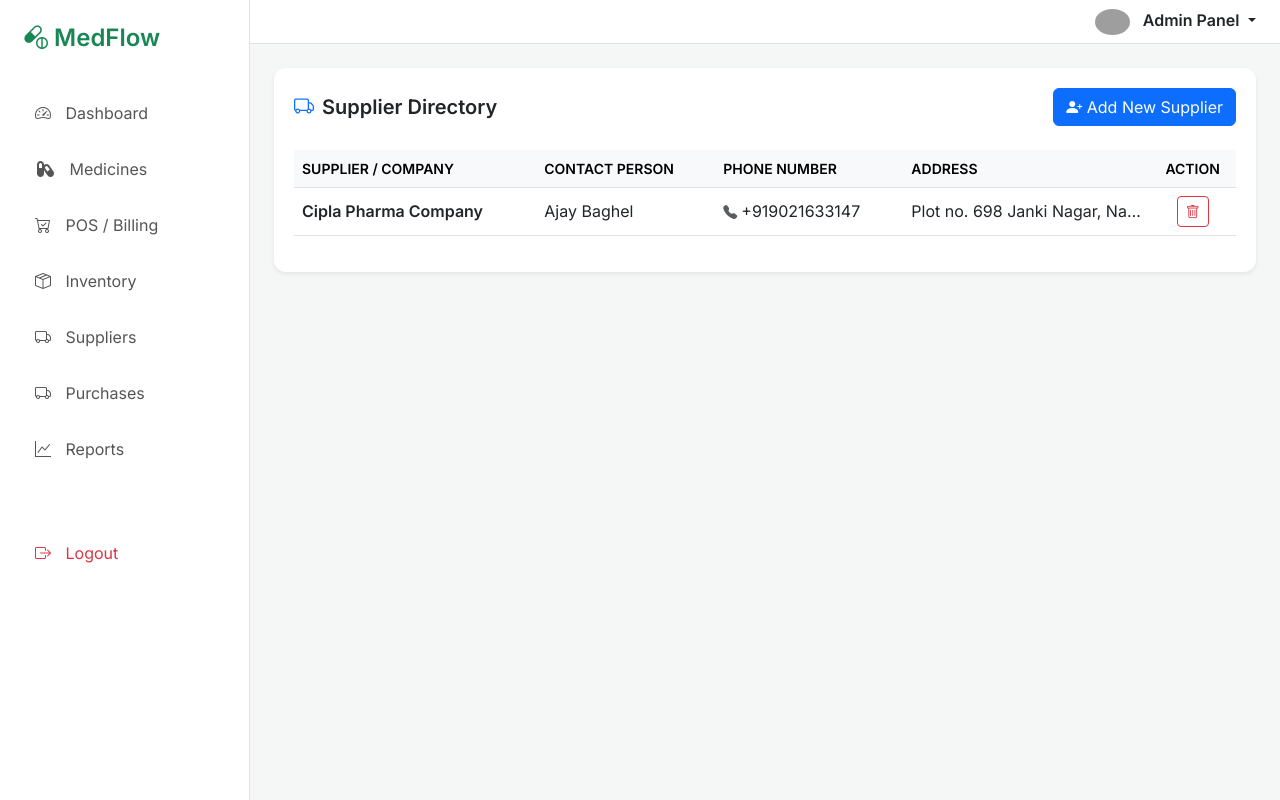
After one commit to AjayBaghel2004/MedFlow, a Django app: page /suppliers/ in a window 1280 px wide. The commit adds this page. Run offline with Django 5.2, Linux system fonts and the light colour scheme; a user stored in the database is signed in; data comes from the database, SQL or seed files in the repository; both versions use the stored data as it was after the commit; some libraries are stand-ins or nearby versions; grey boxes are pictures that could not be loaded.

Commit message:
Purchases and Suppliers module is ready

```diff
--- a/medflowapp/models.py
+++ b/medflowapp/models.py
@@ -59,6 +59,9 @@ class Purchase(models.Model):
     cost_price=models.DecimalField(max_digits=11, decimal_places=2)
     purchase_date=models.DateTimeField(default=timezone.now)
 
+    def total_cost(self):
+        return self.quantity_received * self.cost_price
+
 class Sale(models.Model):
     invoice_number=models.IntegerField()
     customer = models.ForeignKey(Customer, on_delete=models.PROTECT)
--- a/medflowapp/templates/layout/sidebar.html
+++ b/medflowapp/templates/layout/sidebar.html
@@ -7,6 +7,7 @@
             <li class="nav-item"><a href="/medicine/" class="nav-link" onclick="showModule('medicine')"><i class="fa-solid fa-capsules"></i> Medicines</a></li>
             <li class="nav-item"><a href="/point-of-sale/" class="nav-link" onclick="showModule('pos')"><i class="bi bi-cart-check"></i> POS / Billing</a></li>
             <li class="nav-item"><a href="/inventory/" class="nav-link" onclick="showModule('inventory')"><i class="bi bi-box-seam"></i> Inventory</a></li>
+            <li class="nav-item"><a href="/suppliers/" class="nav-link" onclick="showModule('purchases')"><i class="bi bi-truck"></i> Suppliers</a></li>
             <li class="nav-item"><a href="/purchases/" class="nav-link" onclick="showModule('purchases')"><i class="bi bi-truck"></i> Purchases</a></li>
             <li class="nav-item"><a href="/reports/" class="nav-link" onclick="showModule('reports')"><i class="bi bi-graph-up"></i> Reports</a></li>
             <li class="nav-item mt-5"><a href="/login/" class="nav-link text-danger"><i class="bi bi-box-arrow-right"></i> Logout</a></li>
--- a/medflowapp/templates/medflowapp/POS_section.html
+++ b/medflowapp/templates/medflowapp/POS_section.html
@@ -225,7 +225,8 @@
             url: "/add-customer/",
             data: {
                 "customer_name": customer_name,
-                "phone_number": customer_phone
+                "phone_number": customer_phone,
+                "csrfmiddlewaretoken": "{{ csrf_token }}"
             },
             success: function () {
                 alert('New Customer added.')
@@ -251,7 +252,8 @@
                 method: "POST",
                 url: "/remove-customer/",
                 data: {
-                    "customer_ID": customer_ID
+                    "customer_ID": customer_ID,
+                    "csrfmiddlewaretoken": "{{ csrf_token }}"
                 },
                 success: function () {
                     //alert("Customer Removed.")
--- /dev/null
+++ b/medflowapp/templates/medflowapp/suppliers_section.html
@@ -0,0 +1,152 @@
+{% extends 'layout/base.html' %}
+
+{% block content %}
+<div id="supplier-module" class="module-content">
+    <div class="table-container">
+        <div class="d-flex justify-content-between align-items-center mb-4">
+            <h5 class="fw-bold m-0"><i class="bi bi-truck text-primary me-2"></i>Supplier Directory</h5>
+            <button class="btn btn-primary" data-bs-toggle="modal" data-bs-target="#addSupplierModal">
+                <i class="bi bi-person-plus-fill"></i> Add New Supplier
+            </button>
+        </div>
+
+        <div class="table-responsive">
+            <table class="table align-middle table-hover">
+                <thead class="table-light text-muted small text-uppercase">
+                    <tr>
+                        <th>Supplier / Company</th>
+                        <th>Contact Person</th>
+                        <th>Phone Number</th>
+                        <th>Address</th>
+                        <th class="text-center">Action</th>
+                    </tr>
+                </thead>
+                <tbody>
+                    {% for supplier in suppliers %}
+                    <tr>
+                        <td><span class="fw-bold text-dark">{{ supplier.supplier_name }}</span></td>
+                        <td>{{ supplier.supplier_person }}</td>
+                        <td><i class="bi bi-telephone-fill small text-muted me-1"></i>{{ supplier.supplier_contact }}</td>
+                        <td class="text-truncate" style="max-width: 200px;">{{ supplier.supplier_address }}</td>
+                        <td class="text-center">
+                            <button class="btn btn-sm btn-outline-danger" onclick="delete_supplier('{{ supplier.id }}')">
+                                <i class="bi bi-trash"></i>
+                            </button>
+                        </td>
+                    </tr>
+                    {% empty %}
+                    <tr>
+                        <td colspan="5" class="text-center py-4 text-muted">No suppliers found. Add your first distributor.</td>
+                    </tr>
+                    {% endfor %}
+                </tbody>
+            </table>
+        </div>
+    </div>
+</div>
+
+<!-- Add Supplier Modal -->
+<div class="modal fade" id="addSupplierModal" tabindex="-1">
+    <div class="modal-dialog">
+        <div class="modal-content border-0 shadow">
+            <div class="modal-header bg-primary text-white">
+                <h5 class="modal-title">New Supplier Profile</h5>
+                <button type="button" class="btn-close btn-close-white" data-bs-dismiss="modal"></button>
+            </div>
+            <div class="modal-body">
+                <form id="supplierForm">
+                    <div class="mb-3">
+                        <label class="form-label fw-semibold">Company Name</label>
+                        <input type="text" id="sup_name" class="form-control" placeholder="e.g. HealthCorp Pharma" required>
+                    </div>
+                    <div class="mb-3">
+                        <label class="form-label fw-semibold">Contact Person</label>
+                        <input type="text" id="sup_person" class="form-control" placeholder="e.g. Alex Smith" required>
+                    </div>
+                    <div class="mb-3">
+                        <label class="form-label fw-semibold">Phone Number</label>
+                        <input type="tel" id="sup_contact" class="form-control" placeholder="+91 9999999999" required>
+                    </div>
+                    <div class="mb-3">
+                        <label class="form-label fw-semibold">Business Address</label>
+                        <textarea id="sup_address" class="form-control" rows="3" placeholder="Warehouse location..."></textarea>
+                    </div>
+                </form>
+            </div>
+            <div class="modal-footer">
+                <button type="button" class="btn btn-light" data-bs-dismiss="modal">Cancel</button>
+                <button type="button" class="btn btn-primary px-4" onclick="save_supplier()">Save Supplier</button>
+            </div>
+        </div>
+    </div>
+</div>
+
+{% endblock %}
+
+{% block script %}
+<script src="https://cdnjs.cloudflare.com/ajax/libs/jquery/3.7.1/jquery.min.js"
+    integrity="sha512-v2CJ7UaYy4JwqLDIrZUI/4hqeoQieOmAZNXBeQyjo21dadnwR+8ZaIJVT8EE2iyI61OV8e6M8PP2/4hpQINQ/g=="
+    crossorigin="anonymous" referrerpolicy="no-referrer"></script>
+<script src="https://cdn.jsdelivr.net/npm/sweetalert2@11"></script>
+<script>
+    function save_supplier() {
+        const data = {
+            "supplier_name": $('#sup_name').val(),
+            "contact_person": $('#sup_person').val(),
+            "phone_number": $('#sup_contact').val(),
+            "address": $('#sup_address').val(),
+            "csrfmiddlewaretoken": "{{ csrf_token }}" // Critical for secure POST[cite: 1, 8]
+        };
+
+        if (!data.supplier_name || !data.phone_number) {
+            Swal.fire('Required Fields', 'Please enter at least the company name and phone.', 'warning');
+            return;
+        }
+
+        $.ajax({
+            method: "POST",
+            url: "/add-supplier/", // Ensure this matches your urls.py[cite: 1]
+            data: data,
+            success: function(response) {
+                Swal.fire('Success', response.message, 'success').then(() => {
+                    location.reload();
+                });
+            },
+            error: function(xhr) {
+                Swal.fire('Error', xhr.responseJSON.message || 'Failed to save', 'error');
+            }
+        });
+    }
+
+    // Example delete function logic
+    function delete_supplier(id) {
+        Swal.fire({
+            title: 'Delete Supplier?',
+            text: "Existing purchase history will be protected.",
+            icon: 'warning',
+            showCancelButton: true,
+            confirmButtonColor: '#d33',
+            confirmButtonText: 'Yes, delete'
+        }).then((result) => {
+            if (result.isConfirmed) {
+                $.ajax({
+                    method:"POST",
+                    url:'/delete-supplier/',
+                    data:{
+                        "supplier_ID":id,
+                        "csrfmiddlewaretoken": "{{ csrf_token }}"
+                    },
+                    success: function(){
+                        Swal.fire(
+                            'Deleted',
+                            "Supplier Deleted Successfully",
+                            "Success"
+                        )
+                        location.href="/suppliers/"
+                    }
+                })
+            }
+        });
+    }
+</script>
+{% endblock %}
--- a/medflowapp/urls.py
+++ b/medflowapp/urls.py
@@ -12,6 +12,10 @@ urlpatterns = [
     path('delete-medicine/', views.delete_medicine, name='delete-medicine'),
     path('updation_page/<int:medicineid>', views.update_medicine_page, name='updation-page'),
     path('update-medicine/', views.update_med_info, name='update_medicine'),
+    path('suppliers/', views.supplier_list),
+    path('add-supplier/', views.add_supplier),
+    path('delete-supplier/', views.delete_supplier),
+    path('add-purchase/', views.add_purchases, name='add-purchase'),
     path('point-of-sale/', views.pos_billing, name='Point-of-Sale'),
     path('remove-customer/',views.remove_customer, name='remove-customer'),
     path('add-customer/', views.add_customer, name='add-customer'),
--- a/medflowapp/views.py
+++ b/medflowapp/views.py
@@ -66,9 +66,6 @@ def pos_billing(request):
 def inventory(request):
     return render(request, 'medflowapp/inventory.html')
 
-def purchases(request):
-    return render(request, 'medflowapp/purchases_section.html')
-
 def reports_section(request):
     return render(request, 'medflowapp/report_section.html')
 
@@ -108,7 +105,7 @@ def login_user(request):
         else:
             return JsonResponse({"status":403, "message": "Invalid Credentials"})
 
-@csrf_exempt
+@login_required
 def add_medicine(request):
     data = request.POST.dict()
     print(data)
@@ -127,7 +124,7 @@ def update_medicine_page(request, medicineid):
     print(f"Medicine ID : {medicine_ID}")
     return render(request, 'medflowapp/update_medicine.html', {"medicine_ID":medicine_ID})
 
-@csrf_exempt
+@login_required
 def update_med_info(request):
     try:
         data=request.POST.dict()
@@ -136,21 +133,90 @@ def update_med_info(request):
         medicine.price = data['price']
         medicine.quantity=data['quantity']
         medicine.expiry_date=data['expiry_date']
-        medicine.stock_status=data['stock_status']
         medicine.save()
         return JsonResponse({"status":200})
     except:
         import traceback
         traceback.print_exc()
 
-@csrf_exempt
+
+@login_required
+def supplier_list(request):
+    suppliers=Supplier.objects.all()
+    return render(request, 'medflowapp/suppliers_section.html', {'suppliers':suppliers})
+
+@login_required
+def add_supplier(request):
+    if request.method == "POST":
+        try:
+            data=request.POST
+            Supplier.objects.create(
+                supplier_name=data.get('supplier_name'),
+                supplier_contact=data.get('phone_number'),
+                supplier_person=data.get('contact_person'),
+                supplier_address=data.get('address')
+            )
+            return JsonResponse({"status":200, "message":"Supplier added successfully!"})
+        except Exception as e:
+            return JsonResponse({"status":500, "message":str(e)}, status=500)
+
+@login_required
+def delete_supplier(request):
+    id=request.POST.dict()
+    supplier = Supplier.objects.get(id=id['supplier_ID'])
+    supplier.delete()
+    return JsonResponse({"status":200, "message": "Supplier Deleted Successfully!"})
+
+@login_required
+def purchases(request):
+    suppliers = Supplier.objects.all()
+    medicines = Medicine.objects.all()
+
+    history = Purchase.objects.all().order_by('-purchase_date')
+
+    context = {
+        "supplier_details":suppliers,
+        "medicine_details": medicines,
+        "purchase_history":history,
+    }
+    return render(request, "medflowapp/purchases_section.html", context)
+
+@transaction.atomic
+def add_purchases(request):
+    if request.method=="POST":
+        try:
+            data=request.POST
+            qty=int(data.get('quantity'))
+            med_id=data.get('medicine_id')
+            #create the purchase Record
+            purchase = Purchase.objects.create(
+                supplier_id=data.get('supplier_id'),
+                medicine_id=med_id,
+                batch_number=data.get('batch_no'),
+                quantity_received=qty,
+                cost_price=data.get('cost_price'),
+                purchase_date=data.get('expiry_date'),
+            )
+            #Update medicine inventory
+            medicine = Medicine.objects.get(id=med_id)
+            medicine.quantity += qty
+            #Sync the expiry date with the latest batch
+            medicine.expiry_date = data.get('expiry_date')
+            medicine.save()
+
+            return JsonResponse({"status":200, "message":"Stock updates Successfully!"})
+        except Exception as e:
+            return JsonResponse({"status":200, "message":str(e)}, status=500)
+
+
+
 def add_customer(request):
     data=request.POST.dict()
     print(f"Customer Data : {data}")
     Customer.objects.create(customer_name=data['customer_name'], customer_phone=data['phone_number'])
     return JsonResponse({"status":200})
 
-@csrf_exempt
+
 def remove_customer(request):
     data=request.POST.dict()
     customer_ID = Customer.objects.get(id=data['customer_ID'])
```
Also changed, not shown: medflowapp/templates/medflowapp/medicine_section.html (+7 -19 lines), medflowapp/templates/medflowapp/purchases_section.html (+83 -63 lines), medflowapp/templates/medflowapp/update_medicine.html (+3 -13 lines), db.sqlite3.
